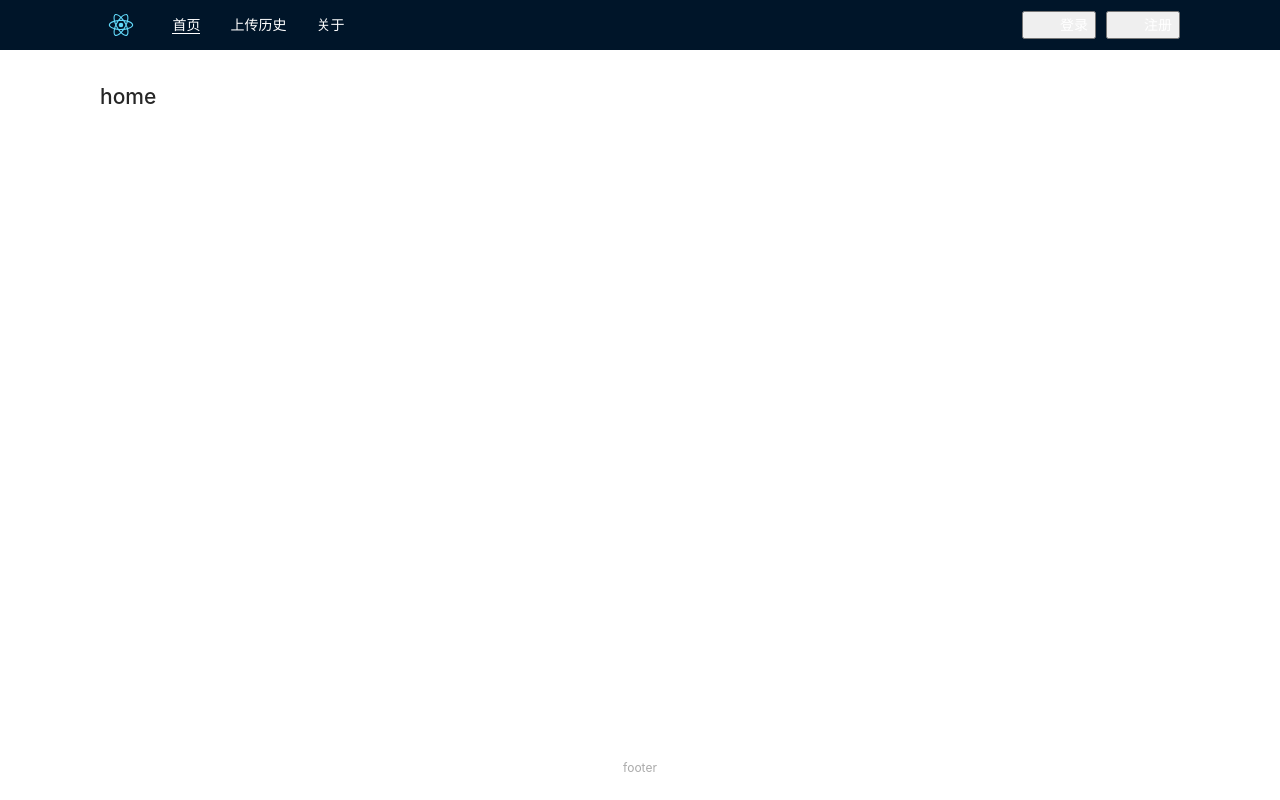
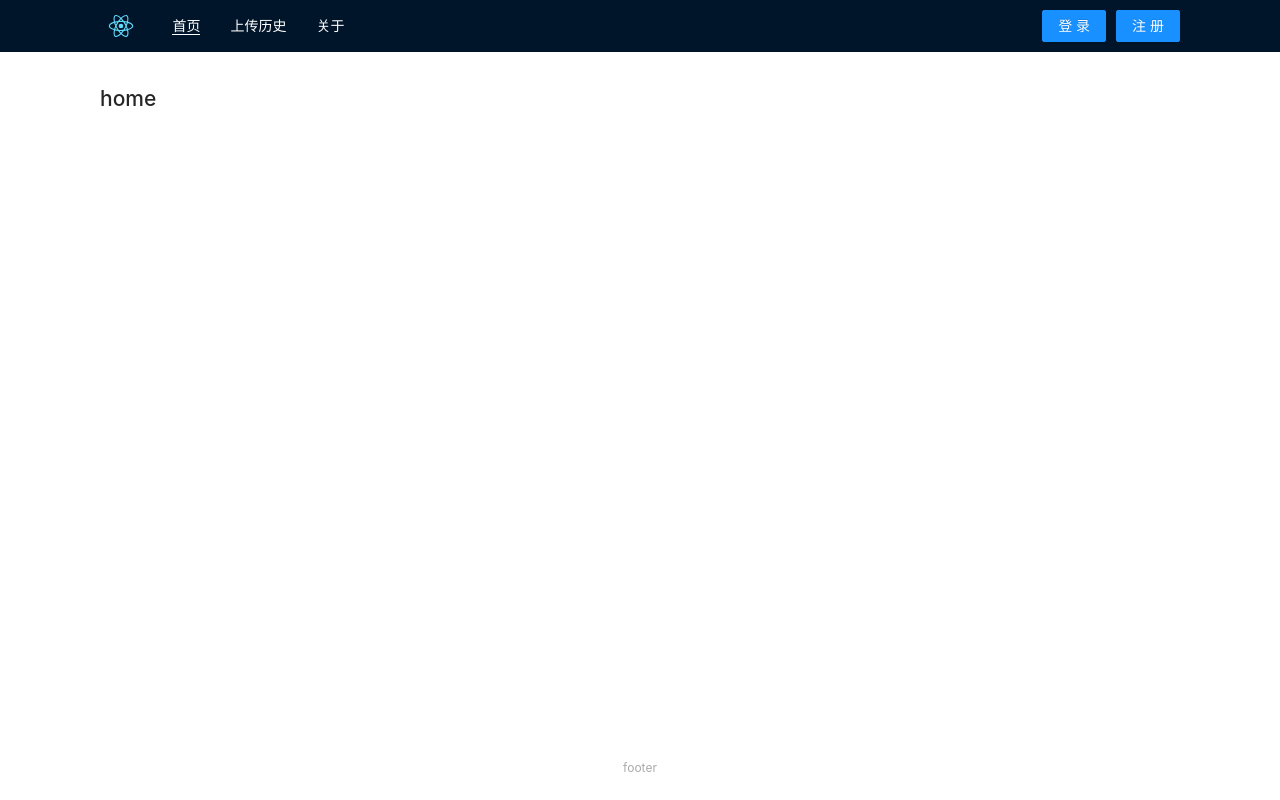
Before and after one commit to chenuvi/react-epic-1, a React app: page / in a window 1280 px wide. Built offline with nearby package versions, Linux system fonts and the light colour scheme.

Commit message:
feat: Header css 完成

```diff
--- a/src/App.js
+++ b/src/App.js
@@ -28,6 +28,7 @@
             <Route path='/login' component={Login}></Route>
             <Route path='/register' component={Register}></Route>
           </Switch>
+
         </Suspense>
       </main>
       <Footer />
--- a/src/components/Header.js
+++ b/src/components/Header.js
@@ -1,13 +1,15 @@
-import React from 'react'
+import React, { useState } from 'react'
 import { NavLink } from 'react-router-dom'
 import styled from 'styled-components'
+import {Button} from 'antd'
 import LogoUrl from './logo.svg'
 
 const Header = styled.header`
     display:flex;
     align-items:center;
     padding:10px 100px;
-    background-color:rgb(0,21,41)
+    background-color:rgb(0,21,41);
+    color: #fff;
 `
 const Logo = styled.img`
     height:30px;
@@ -21,14 +23,15 @@
     }
 `
 const Login = styled.div`
-  margin-left: auto;
+    margin-left: auto;
 `;
 
-const Button = styled.button`
-  margin-left: 10px;
-`;
+const StyledButton = styled(Button)`
+    margin-left:10px;
+`
 
 function Component() {
+    const [isLogin,setIsLogin] = useState(false)
     return (
         <Header>
             <Logo src='' src={LogoUrl}></Logo>
@@ -38,12 +41,16 @@
                 <StyledLink activeClassName='active' to='/about'>关于</StyledLink>
             </nav>
             <Login>
-                <Button>
-                    <StyledLink to='/login'>登录</StyledLink>
-                </Button>
-                <Button>
-                    <StyledLink to='/register'>注册</StyledLink>
-                </Button>
+                {
+                   isLogin ? <>
+                                    登录成功 <StyledButton  type="primary" onClick={() => setIsLogin(false)}>注销</StyledButton>
+                             </>
+                            :<>
+                                <StyledButton type="primary" onClick={() => setIsLogin(true)}>登录</StyledButton>
+                                <StyledButton  type="primary">注册</StyledButton>
+                            </>
+                }
+
             </Login>
         </Header>
     );
```
